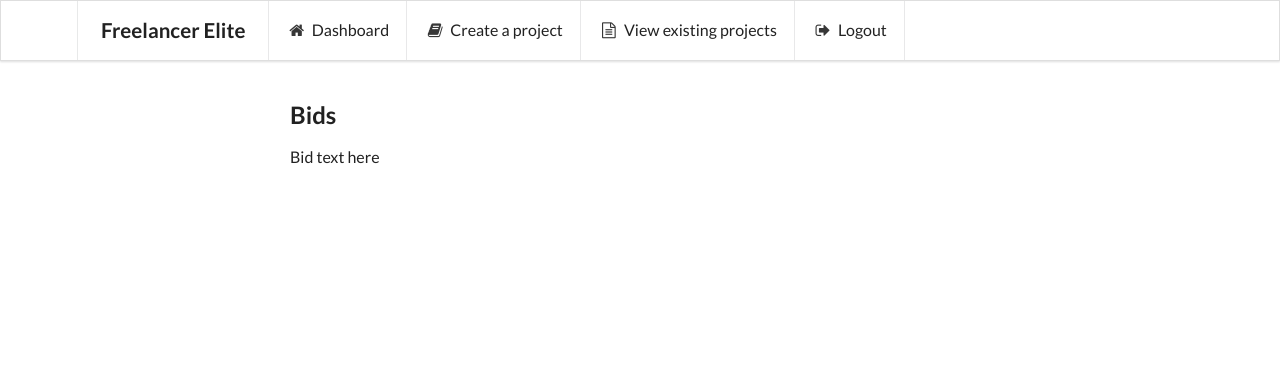
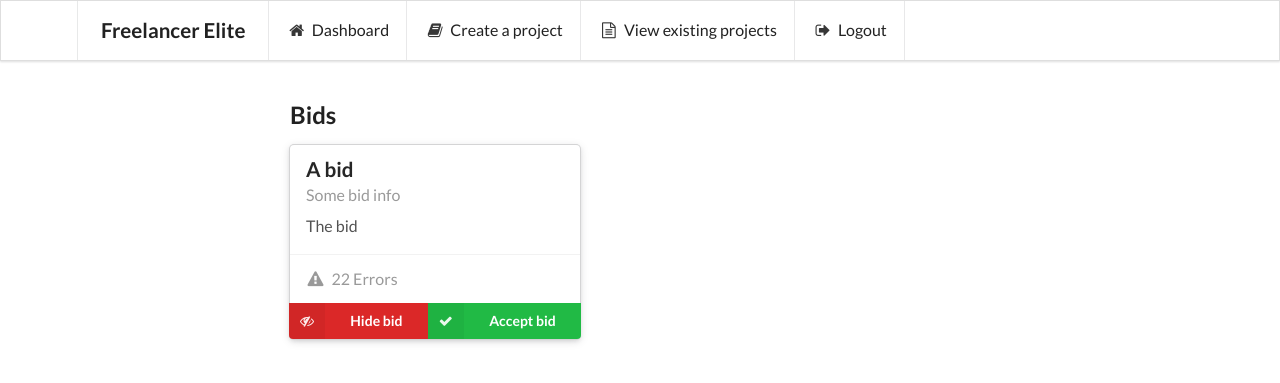
Before and after one commit to Eusaybia/project-hybrid, a Django app: page /hybridapp/projectbids/1 in a window 1280 px wide. Shown: the top 383 px of the page. Run offline with Django 3.2, Linux system fonts and the light colour scheme; tables that the repository leaves empty hold one stand-in row (values such as "Sample post"); a database or web service that is not in the repository returns one stand-in record (values such as "Sample title"); data that the repository does not hold is empty; parts of the project's set-up code (start-up, migrations or seed data) failed here and were passed over; some libraries are stand-ins or nearby versions.

Commit message:
Bid cards

```diff
--- a/hybridapp/templates/hybridapp/projectbids.html
+++ b/hybridapp/templates/hybridapp/projectbids.html
@@ -4,12 +4,32 @@
 {% endblock %}
 {% block content %}
 <h2>Bids</h2>
-{% for bid in bids %}
-<div>
-    Bid text here
+<div class="ui cards">
+    {% for bid in bids %}
+    <div class="ui raised card">
+        <div class="content">
+            <div class="header">A bid</div>
+            <div class="meta">
+                Some bid info
+            </div>
+            <div class="description">
+                <p>The bid</p>
+            </div>
+        </div>
+        <div class="extra content">
+            <a href="#">
+                <i class="warning sign icon"></i>
+                22 Errors
+            </a>
+        </div>
+        <div class="ui bottom attached buttons">
+            <a class="ui red labeled icon button" href="#"><i class="hide icon"></i> Hide bid</a>
+            <a class="ui green labeled icon button" href="#"><i class="checkmark icon"></i> Accept bid</a>
+        </div>
+    </div>
+    {% empty %}
+    <p>There are no bids for this project.</p>
+    {% endfor %}
 </div>
-{% empty %}
-<p>There are no bids for this project.</p>
-{% endfor %}
 
 {% endblock %}
```
